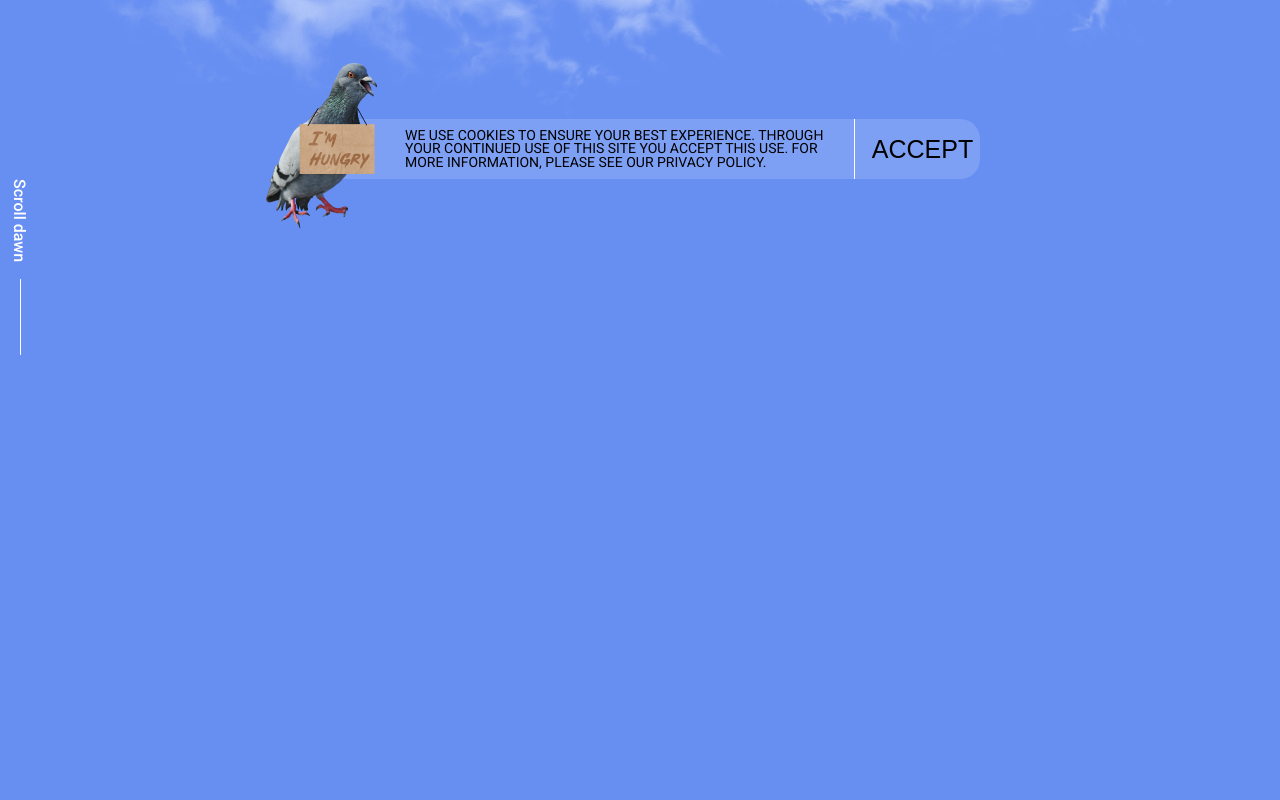
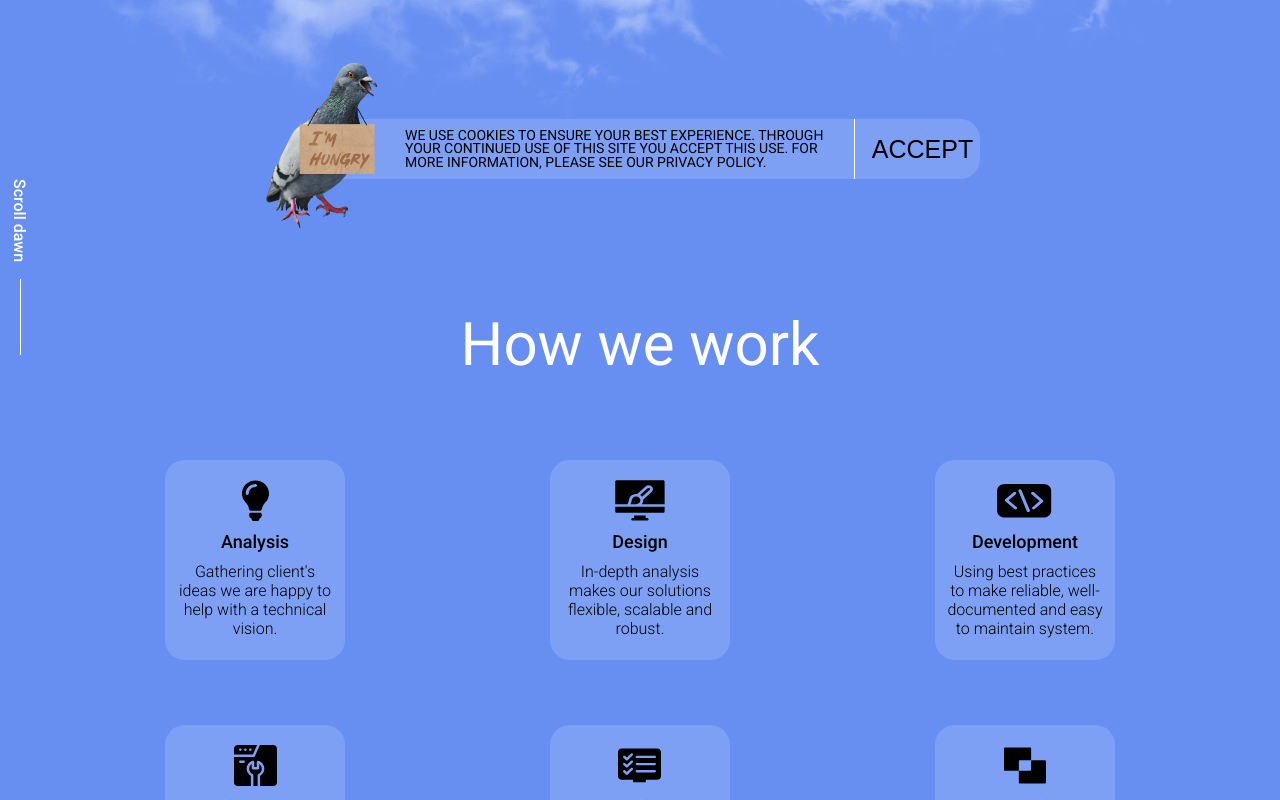
Before and after one commit to olegg1312/larning_live_streaming, a website: page index.html in a window 1280 px wide. Shown: the part 571-1371 px from the top of the page. Before the commit the page ends 926 px from the top, so only its background shows below. Drawn offline with nearby package versions, Linux system fonts and the light colour scheme; files that its build step writes are made by us from their sources.

Commit message:
work section implementation

```diff
--- a/index.html
+++ b/index.html
@@ -1,14 +1,13 @@
 <!DOCTYPE html>
 <html lang="en">
+
 <head>
   <meta charset="UTF-8" />
   <meta name="viewport" content="width=device-width, initial-scale=1.0" />
   <link rel="preconnect" href="https://fonts.googleapis.com" />
   <link rel="preconnect" href="https://fonts.gstatic.com" crossorigin />
-    <link
-      href="https://fonts.googleapis.com/css2?family=Roboto:wght@100;300;400;500;700;900&display=swap"
-      rel="stylesheet"
-    />
+  <link href="https://fonts.googleapis.com/css2?family=Roboto:wght@100;300;400;500;700;900&display=swap"
+    rel="stylesheet" />
   <link rel="icon" href="/assets/favicon.png" type="image/png" />
   <link rel="stylesheet" href="dist/index.css" />
   <title>Live Streaming</title>
@@ -48,7 +47,7 @@
     </div>
   </header>
 
-    <mai aria-label="maincontent">
+  <main aria-label="main content">
     <section class="hero-section">
       <div class="container">
         <div class="hero">
@@ -59,11 +58,7 @@
             </button>
           </div>
           <div class="hero__notify">
-              <img
-                src="assets/img/pigeon_alpha.png"
-                alt="pigeon img"
-                class="hero__notify-img"
-              />
+            <img src="assets/img/pigeon_alpha.png" alt="pigeon img" class="hero__notify-img" />
             <p class="hero__notify-content">
               WE USE COOKIES TO ENSURE YOUR BEST EXPERIENCE. THROUGH YOUR
               CONTINUED USE OF THIS SITE YOU ACCEPT THIS USE. FOR MORE
@@ -80,6 +75,74 @@
         </div>
       </div>
     </section>
-    </mai>
+    <section class="work-section">
+      <div class="conteiner">
+        <div class="work">
+          <h2 class="work__title">How we work</h2>
+          <div class="work__cards-wrapper">
+
+            <figure class="info-card card--analysis" aria-label="card analysis">
+              <svg class="info-card__icon icon--bulb" aria-label="bulb img">
+                <use href="/assets/sprites.svg#bulb-icon"></use>
+              </svg>
+              <h3 class="info-card__title">Analysis</h3>
+              <p class="info-card__description">
+                Gathering client's ideas we are happy to help with a technical vision.
+              </p>
+            </figure>
+
+            <figure class="info-card card--design" aria-label="card analysis">
+              <svg class="info-card__icon icon--design" aria-label="design img">
+                <use href="/assets/sprites.svg#design-icon"></use>
+              </svg>
+              <h3 class="info-card__title">Design</h3>
+              <p class="info-card__description">
+                In-depth analysis makes our solutions flexible, scalable and robust. </p>
+            </figure>
+
+            <figure class="info-card card--development" aria-label="card development">
+              <svg class="info-card__icon icon--development" aria-label="dev img">
+                <use href="/assets/sprites.svg#dev-icon"></use>
+              </svg>
+              <h3 class="info-card__title">Development</h3>
+              <p class="info-card__description">
+                Using best practices to make reliable, well-documented and easy to maintain system.</p>
+            </figure>
+
+            <figure class="info-card card--maintenance" aria-label="card maintenance">
+              <svg class="info-card__icon icon--maintenance" aria-label="maintenance img">
+                <use href="/assets/sprites.svg#maintenance-icon"></use>
+              </svg>
+              <h3 class="info-card__title">Maintenance</h3>
+              <p class="info-card__description">
+                Gathering client's ideas we are happy to help with a technical vision.</p>
+            </figure>
+
+            <figure class="info-card card--testing" aria-label="card testing">
+              <svg class="info-card__icon icon--testing" aria-label="testing img">
+                <use href="/assets/sprites.svg#testing-icon"></use>
+              </svg>
+              <h3 class="info-card__title">Testing</h3>
+              <p class="info-card__description">
+                Providing best quality
+of things developed by us for customers</p>
+            </figure>
+
+            <figure class="info-card card--integration" aria-label="card integration">
+              <svg class="info-card__icon icon--integration" aria-label="integration img">
+                <use href="/assets/sprites.svg#integration-icon"></use>
+              </svg>
+              <h3 class="info-card__title">Integration</h3>
+              <p class="info-card__description">
+               Solutions that go with
+the times to improve businesses and give customers best experience</p>
+            </figure>
+
+          </div>
+        </div>
+      </div>
+    </section>
+  </main>
 </body>
+
 </html>
--- a/styles/_basic.scss
+++ b/styles/_basic.scss
@@ -29,6 +29,9 @@ li {
     list-style: none;
 }
 
+.info-card{
+    margin: 0;
+}
 .container {
     max-width: 1440px;
     margin: 0 auto;
--- /dev/null
+++ b/styles/_cards.scss
@@ -0,0 +1,50 @@
+@use "variabels" as v;
+@use "mixsins" as m;
+@use "sass:color";
+
+.info-card {
+  width: 180px;
+  height: 200px;
+  padding: 20px 11px 0;
+  border-radius: 20px;
+  background-color: color.adjust(v.$color_white, $alpha: -0.85);
+  @include m.d-flex(start, center, nowrap, column, 0, 10px);
+
+  &__icon {
+    width: 25px;
+    height: 25px;
+    fill: v.$color_black;
+  }
+
+  &__title {
+    @include m.font(18px, 500, v.$color_black);
+  }
+  &__description {
+    text-align: center;
+    @include m.font(16px, 300, v.$color_black);
+  }
+
+  &:hover {
+    background-color: color.adjust(v.$color_white, $alpha: -0.95);
+    cursor: pointer;
+    .info-card__icon {
+      fill: v.$color_white;
+    }
+    .info-card__title,
+    .info-card__description {
+      color: v.$color_white;
+    }
+  }
+  @media (max-width: v.$media_min) {
+    width: 140px;
+    height: 170px;
+
+    &__title {
+      @include m.font(14px, 400, v.$color_black);
+    }
+
+    &__description {
+      @include m.font(11px, 300, v.$color_black);
+    }
+  }
+}
--- a/styles/_hero.scss
+++ b/styles/_hero.scss
@@ -199,14 +199,14 @@
         }
 
         @media(max-width: v.$media_lg) {
-            @include m.pos(absolute, 1, -1, bottom, left, 130px,10px);
+            display: none;
 
         }
 
     }
 
     @media(max-width: v.$media_md) {
-        padding: 110px 15px 0 0;
+        padding: 227px 15px 0 0;
         background: url('/assets/img/cloud_alpha.png') 0 25%/contain no-repeat;
 
     }
--- a/styles/_importer.scss
+++ b/styles/_importer.scss
@@ -1,3 +1,5 @@
 @forward 'basic';
 @forward 'header';
-@forward'hero';
+@forward 'hero';
+@forward 'work';
+@forward 'cards';
--- /dev/null
+++ b/styles/_work.scss
@@ -0,0 +1,120 @@
+@use "variabels" as v;
+@use "mixsins" as m;
+@use "placeholders";
+@use "sass:color";
+
+.work-section {
+    padding: 0 20px 180px;
+
+    .work {
+        margin: 0 auto;
+        text-align: center;
+
+        &__title {
+            margin: 0 0 80px 0;
+            @include m.font(60px, 400, v.$color_white);
+             @media(max-width: v.$media_min) {
+                display: none;
+
+             }
+
+        }
+
+        &__cards-wrapper {
+            margin: 0 auto;
+            max-width: 950px;
+
+
+            display: grid;
+            grid-template-columns: repeat(3, 1fr);
+            grid-template-rows: repeat(2, 1fr);
+            row-gap: 65px;
+            justify-items: center;
+            align-items: center;
+            grid-template-areas:
+                "analsis design dev"
+                "main testing integration";
+
+            .card--analysis {
+                grid-area: analsis;
+                justify-self: start;
+            }
+
+            .card--design {
+                grid-area: design;
+
+            }
+
+            .card--development {
+                grid-area: dev;
+                justify-self: end;
+            }
+
+            .card--maintenance {
+                grid-area: main;
+                justify-self: start;
+            }
+
+            .card--testing {
+                grid-area: testing;
+            }
+
+            .card--integration {
+                grid-area: integration;
+                justify-self: end;
+            }
+
+            .icon--bulb {
+                width: 29px;
+                height: 41px;
+            }
+
+            .icon--design {
+                width: 50px;
+                height: 41px;
+            }
+
+            .icon--development {
+                width: 55px;
+                height: 41px;
+            }
+
+            .icon--maintenance {
+                width: 43px;
+                height: 41px;
+            }
+
+            .icon--testing {
+                width: 43px;
+                height: 41px;
+            }
+
+            .icon--integration {
+                width: 42px;
+                height: 41px;
+            }
+
+            @media(max-width: v.$media_md) {
+                grid-template-columns: repeat(2, 1fr);
+                grid-template-rows: repeat(3, 1fr);
+                grid-template-areas:
+                    "analsis design "
+                    "dev main"
+                    "testing integration";
+
+                     .card--analysis,
+                     .card--design,
+                     .card--development,
+                     .card--maintenance,
+                     .card--testing,
+                     .card--integration {
+                        justify-self: center;
+                     }
+
+
+
+
+            }
+        }
+    }
+}
```
Lines whose indentation alone changed are shown as unchanged.
